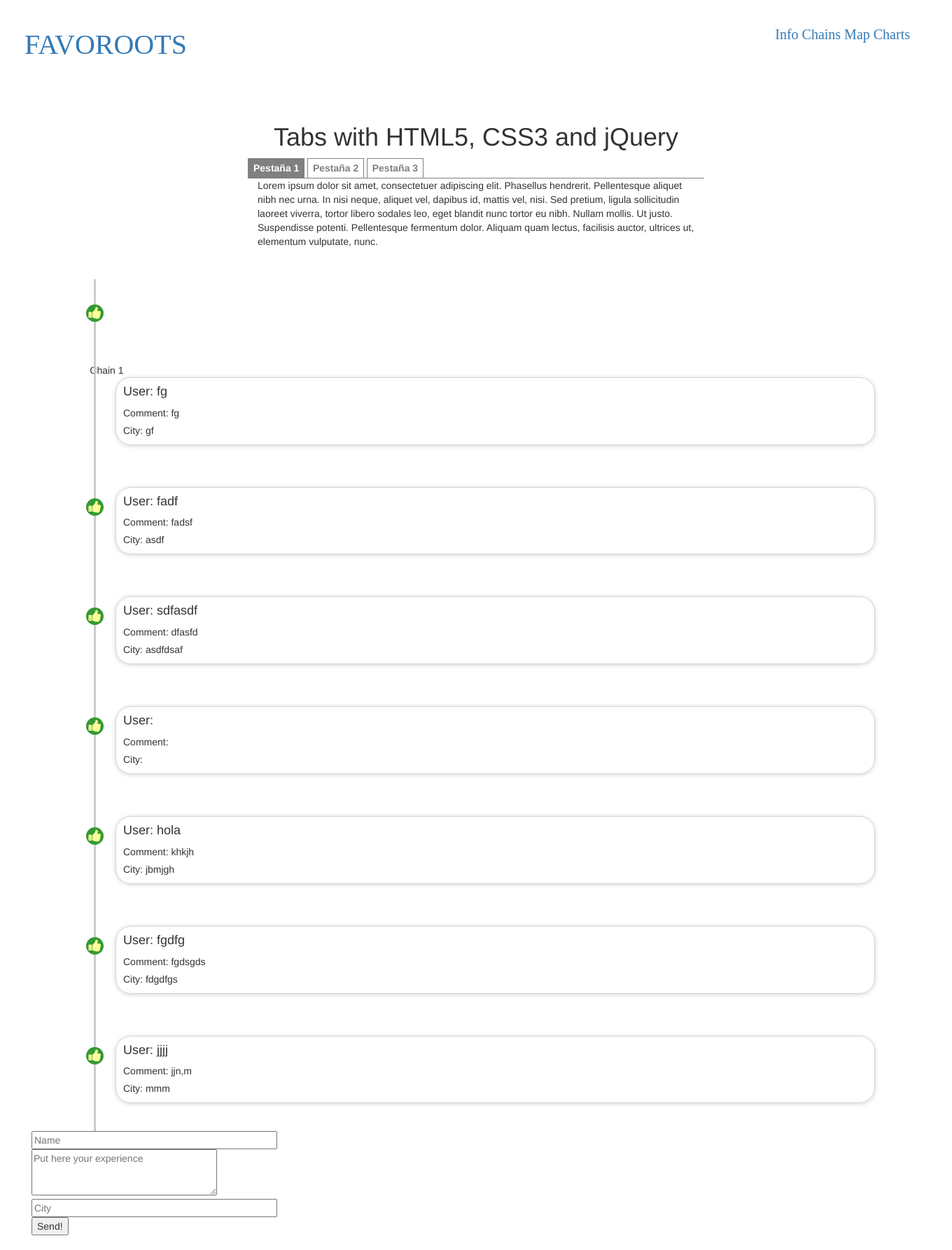
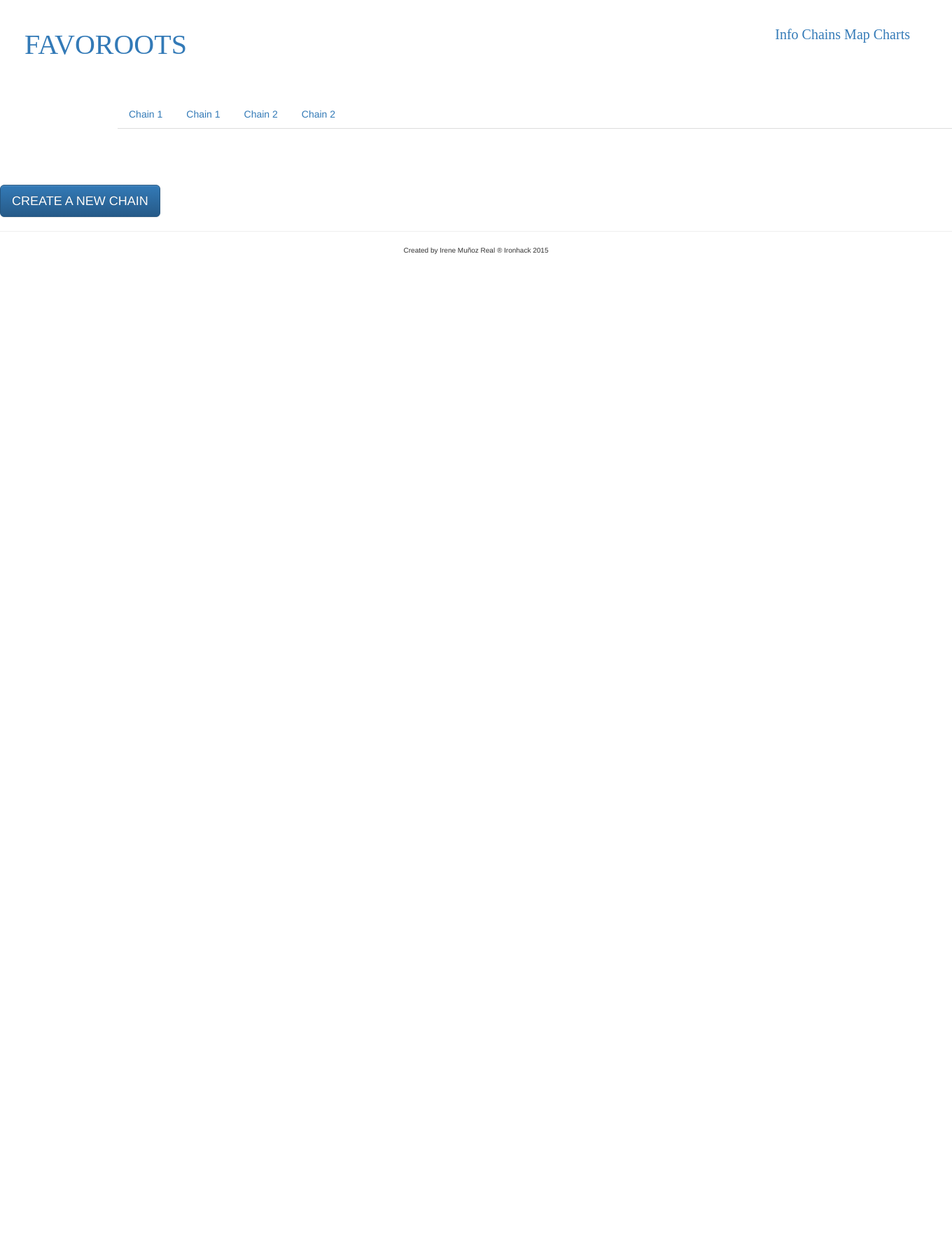
Before and after one commit to IreneMR/FAVOROUTES, a Rails app: page /chains in a window 1360 px wide. Shown: the top 1786 px of the page at 70% size. After the commit the page ends 363 px from the top, so only its background shows below. Run offline with Rails 7, Linux system fonts and the light colour scheme; data comes from the database, SQL or seed files in the repository; both versions use the stored data as it was after the commit; some libraries are stand-ins or nearby versions.

Commit message:
Chains tab working

```diff
--- a/Cadena_Favores/app/assets/javascripts/chains.js
+++ b/Cadena_Favores/app/assets/javascripts/chains.js
@@ -23,20 +23,5 @@
 	        dataType: "json"
 		})
 	});
-	$('ul.tabs li:first').addClass('active');
-	  $('.block article').hide();
-	  $('.block article:first').show();
-	  $('ul.tabs li').on('click',function(){
-	    $('ul.tabs li').removeClass('active');
-	    $(this).addClass('active')
-	    $('.block article').hide();
-	    var activeTab = $(this).find('a').attr('href');
-	    $(activeTab).show();
-	    return false;
-	});
-})
-
-
-$(function(){
 
 })
--- a/Cadena_Favores/app/assets/javascripts/maps.js
+++ b/Cadena_Favores/app/assets/javascripts/maps.js
@@ -17,6 +17,7 @@
         url: 'http://maps.googleapis.com/maps/api/geocode/json?address='+search+'&sensor=false',
         success: function(response){initialize(response)},
         error: function(){alert('KO')}
+
     });
   });
 
--- a/Cadena_Favores/app/assets/stylesheets/chains.css
+++ b/Cadena_Favores/app/assets/stylesheets/chains.css
@@ -110,9 +112,14 @@
 .timeline > li:after {
   clear: both;
 }
+
+.timeline-width{
+  width: 50%;
+}
 .timeline > li > .timeline-panel {
-  width: calc( 100% - 55px );
-  float: right;
+  width: 50%;
+  margin-left: 4em;
+  float: left;
   border: 1px solid #d4d4d4;
   border-radius: 22px;
   padding: 10px;
@@ -123,7 +130,7 @@
 .timeline > li > .timeline-panel:before {
   position: absolute;
   top: 26px;
-  left: -15px;
+  left: -100px;
   display: inline-block;
 }
 .timeline > li > .timeline-panel:after {
@@ -189,51 +196,19 @@
   margin-top: 5px;
 }
 
+
+
 .chain-container{
   margin-top: 120px;
   margin-left: 20px;
 	width: 60%;
 }
-/*CHAINS */
-.wrapper{
-  background: white;
-  margin: auto;
-  padding: 1em;
-  width: 50%;
+/*CHAIN TIMELINE */
+
+.big-tab{
+  margin-left: 12em
 }
-h1 {
-  text-align: center;
-}
-ul.tabs {
-  list-style-type: none;
-  margin: 0;
-  padding: 0;
-}
-ul.tabs li {
-  border: gray solid 1px;
-  border-bottom: none;
-  float: left;
-  margin: 0 .25em 0 0;
-  padding: .25em .5em;
-}
-ul.tabs li a {
-  color: gray;
-  font-weight: bold;
-  text-decoration: none;
-}
-ul.tabs li.active {
-  background: gray;
-}
-ul.tabs li.active a {
-  color: white;
-}
-.clr {
-  clear: both;
-}
-article {
-  border-top: gray solid 1px;
-  padding: 0 1em;
-}
+
 
 /*CARROUSEL*/
 
--- a/Cadena_Favores/app/controllers/chains_controller.rb
+++ b/Cadena_Favores/app/controllers/chains_controller.rb
@@ -20,11 +20,13 @@
 	def create
 		@chain = Chain.new chain_params
 		if @chain.save
-			redirect_to @chain
+			redirect_to '/chains'
 		else
 			render 'index'
 		end
 	end
+
+
 
 	private
 
--- a/Cadena_Favores/app/controllers/userposts_controller.rb
+++ b/Cadena_Favores/app/controllers/userposts_controller.rb
@@ -14,4 +14,10 @@
 
 		render json: 1
 	end
+
+	def map
+		@user_posts= Userpost.select(:address)
+		render "map", layout: false
+
+	end
 end
--- a/Cadena_Favores/app/views/chains/index.html.erb
+++ b/Cadena_Favores/app/views/chains/index.html.erb
@@ -1,36 +1,21 @@
+<div class="big-tab">
+  <!-- Nav tabs -->
+  <ul class="nav nav-tabs" role="tablist">
+  	<% @chains.each do |chain| %>
+   	<li role="presentation" class=""><a href="#<%= chain.id %>" aria-controls="<%= chain.id %>" role="tab" data-toggle="tab"><%= chain.name %></a></li>
+  <% end %>
+  </ul>
 
-
-<section class="wrapper">
-  <h1>Tabs with HTML5, CSS3 and jQuery</h1>
-  <ul class="tabs">
-    <li><a href="#tab1">Pestaña 1</a></li>
-    <li><a href="#tab2">Pestaña 2</a></li>
-    <li><a href="#tab3">Pestaña 3</a></li>
-  </ul>
-  <div class="clr"></div>
-  <section class="block">
-    <article id="tab1">
-      <p>Lorem ipsum dolor sit amet, consectetuer adipiscing elit. Phasellus hendrerit. Pellentesque aliquet nibh nec urna. In nisi neque, aliquet vel, dapibus id, mattis vel, nisi. Sed pretium, ligula sollicitudin laoreet viverra, tortor libero sodales leo, eget blandit nunc tortor eu nibh. Nullam mollis. Ut justo. Suspendisse potenti. Pellentesque fermentum dolor. Aliquam quam lectus, facilisis auctor, ultrices ut, elementum vulputate, nunc.</p>
-    </article>
-    <article id="tab2">
-      <p>Sed egestas, ante et vulputate volutpat, eros pede semper est, vitae luctus metus libero eu augue. Morbi purus libero, faucibus adipiscing, commodo quis, gravida id, est. Sed lectus. Praesent elementum hendrerit tortor. Sed semper lorem at felis. Vestibulum volutpat, lacus a ultrices sagittis, mi neque euismod dui, eu pulvinar nunc sapien ornare nisl. Phasellus pede arcu, dapibus eu, fermentum et, dapibus sed, urna.</p>
-    </article>
-    <article id="tab3">
-      <p>Morbi interdum mollis sapien. Sed ac risus. Phasellus lacinia, magna a ullamcorper laoreet, lectus arcu pulvinar risus, vitae facilisis libero dolor a purus. Sed vel lacus. Mauris nibh felis, adipiscing varius, adipiscing in, lacinia vel, tellus. Suspendisse ac urna. Etiam pellentesque mauris ut lectus. Nunc tellus ante, mattis eget, gravida vitae, ultricies ac, leo. Integer leo pede, ornare a, lacinia eu, vulputate vel, nisl.</p>
-    </article>
-  </section>
-</section>
-
+  <!-- Tab panes -->
+  <div class="tab-content">
 	  	<% @chains.each do |chain| %><br>
-
-	<div class="chain-container container col-md-10 col-md-offset-1" id="chain<%=chain.id%>" name="<%=chain.id%>"><%= chain.name %></div>
-
+	      <div role="tabpanel" class="tab-pane" id="<%= chain.id %>">
 	 			<% chain.userposts.each do |userpost| %>
 					<div class="container">
 				      <ul class="timeline">
 				        <li>
 				          <div class="timeline-badge up"><i class="fa fa-thumbs-up"></i></div>
-			          <div class="timeline-panel">
+					          <div class="timeline-panel timeline-width">
 					            <div class="timeline-heading">
 					              <h4 class="timeline-title">User: <%= userpost.user %></h4>
 					            </div>
@@ -39,20 +24,61 @@
 					              <p>City: <%= userpost.address %></p>
 					            </div>
 					          </div>
-			      </div>
 				        </li>
 				      </ul>
 					</div>
 				<% end %>
-
-	<div class="form-container">
+				<button type="button" class="btn btn-primary btn-lg" data-toggle="modal" data-target="#myModal">
+				CREATE A NEW POST
+				</button>
+				<div class="modal fade" id="myModal">
+	  				<div class="modal-dialog">
+	    				<div class="modal-content">
+	      				<div class="modal-header">
+	        					<button type="button" class="close" data-dismiss="modal" aria-label="Close"><span aria-hidden="true">&times;</span></button>
+	        					<h4 class="modal-title">Modal title</h4>
+	      				</div>
+	      				<div class="modal-body">
 	        					<%= text_field_tag :user, nil, id: nil, name: chain.id, class: "user-field", :placeholder => "Name", size: 40 %><br>
 								<%= text_area_tag :comment, nil, id: nil, name: chain.id, class: "comment-field", :placeholder => "Put here your experience", size: '30x3' %><br>
 								<%= text_field_tag :address, nil, id: nil, name: chain.id, class: "city-field", :placeholder => "City", size: 40 %><br>
-
-		<button class="btn-send" name="<%=chain.id %>" >Send!</button>
+	      				</div>
+	     					<div class="modal-footer">
+	        					<button type="button" class="btn-send" name="<%=chain.id %>" >Send!</button>
+	      				</div>
+	      			</div><!-- /.modal-content -->
+	    			</div><!-- /.modal-dialog -->
+	  			</div><!-- /.modal -->
+			</div>
+		<%end%>
 	</div>
 
-<%end%>
+ </div>
 
-<%= link_to 'CREATE A NEW CHAIN', new_chain_path %>
+
+<!--BOTÓN CADENA -->
+<button type="button" class="btn btn-primary btn-lg" data-toggle="modal" data-target="#myModal">
+CREATE A NEW CHAIN
+</button>
+
+<div class="modal fade" id="myModal">
+  <div class="modal-dialog">
+    <div class="modal-content">
+      <div class="modal-header">
+        <button type="button" class="close" data-dismiss="modal" aria-label="Close"><span aria-hidden="true">&times;</span></button>
+        <h4 class="modal-title">NEW CHAIN</h4>
+      </div>
+      <div class="modal-body">
+
+
+
+      </div>
+      <div class="modal-footer">
+	      <button type="button" class="btn-send">Save!</button>
+	   </div>
+
+
+
+    </div><!-- /.modal-content -->
+  </div><!-- /.modal-dialog -->
+</div><!-- /.modal -->
--- a/Cadena_Favores/app/views/chains/map.html.erb
+++ b/Cadena_Favores/app/views/chains/map.html.erb
@@ -9,8 +9,8 @@
 
 
 
-    	<input type="text" id="address" placeholder="give it">
-    	<button id="btn-search">Search</button>
+
+
 <!--
 		<div id="map"></div>
 		<script>
--- a/Cadena_Favores/app/views/chains/show.html.erb
+++ b/Cadena_Favores/app/views/chains/show.html.erb
@@ -1,2 +1,5 @@
 
- <%= @chain.name %>
+<%= @chain.name %>
+
+<%= @chain.date_chain %>
+<%= @chain.description_chain %>
--- a/Cadena_Favores/app/views/userposts/new.html.erb
+++ /dev/null
@@ -1 +0,0 @@
-new.html.erb
--- a/Cadena_Favores/config/routes.rb
+++ b/Cadena_Favores/config/routes.rb
@@ -4,6 +4,7 @@
   get '/chains/info' => "chains#info", as: 'info'
   get '/chains/chart' => "chains#chart", as: 'chart'
   get '/chains/new' => "chains#new", as: 'new'
+  get '/chains' => "chains#index"
 
 
   resources :chains do
--- a/Cadena_Favores/db/seeds.rb
+++ b/Cadena_Favores/db/seeds.rb
@@ -1,2 +1,3 @@
-Chain.create name: "Chain 1", date_chain: "01/06/2015", description_chain: "This is the first chain"
+Chain.create id: 1, name: "Chain 1", date_chain: "01/06/2015", description_chain: "This is the first chain"
 Chain.create name: "Chain 2", date_chain: "03/06/2015", description_chain: "This is the second chain"
+Userpost.create id: 1, user: "Irene", comment: "Lorem ipsum dolor sit amet, consectetur adipiscing elit, sed do eiusmod tempor incididunt ut labore et dolore magna aliqua. Ut enim ad minim veniam, quis nostrud exercitation ullamco laboris nisi ut aliquip ex ea commodo consequat. Duis aute irure dolor in reprehenderit in voluptate velit esse cillum dolore eu fugiat nulla pariatur. Excepteur sint occaecat cupidatat non proident, sunt in culpa qui officia deserunt mollit anim id est laborum.", address: "Madrid"
```
Also changed, not shown: other parts of Cadena_Favores/app/assets/stylesheets/chains.css (+2 -69 lines), Cadena_Favores/app/views/chains/new.html.erb (+7 -3 lines), Cadena_Favores/db/development.sqlite3, Cadena_Favores/public/images/banner-integrity-tree-roots-shaking-hands.jpg (added), Cadena_Favores/public/images/hands.jpg (added), Cadena_Favores/public/images/roots.jpg (added). Lines whose indentation alone changed are shown as unchanged.
